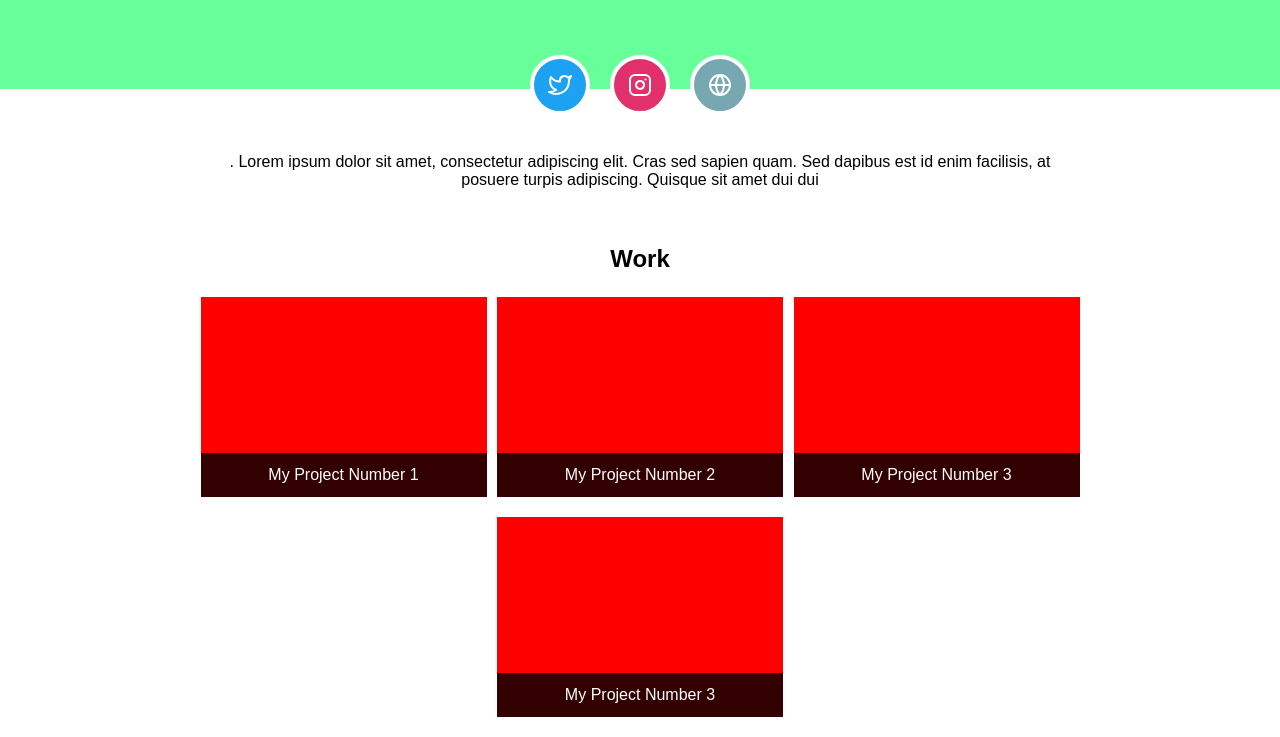
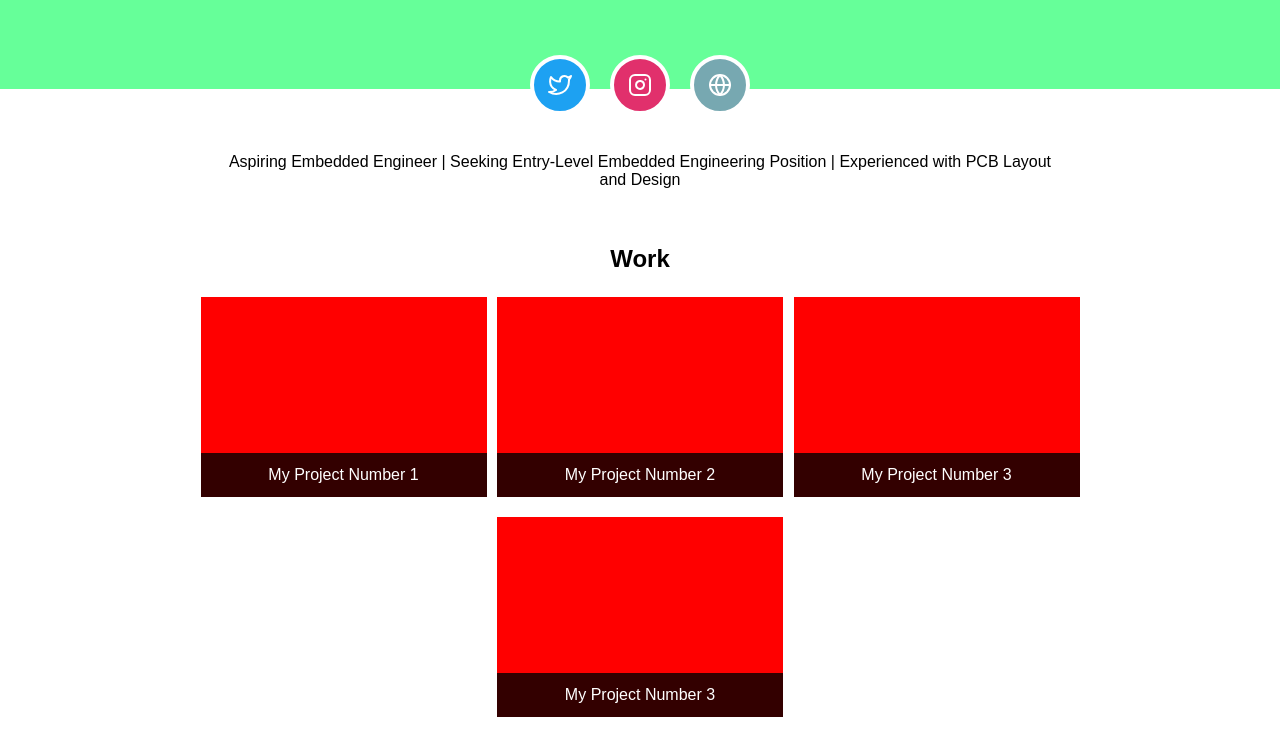
Before and after one commit to EstraLF/PersonalSite, a plain HTML site: page Skillshare Git Project/index.html in a window 1280 px wide. Shown: the part 186-923 px from the top of the page. Drawn offline with Linux system fonts and the light colour scheme.

Commit message:
Updated About Me section

```diff
--- a/Skillshare Git Project/index.html
+++ b/Skillshare Git Project/index.html
@@ -30,8 +30,7 @@
   <!-- About You -->
   <main>
     <section class="about">
-      <p>. Lorem ipsum dolor sit amet, consectetur adipiscing elit. Cras sed sapien quam. Sed dapibus est id enim facilisis,
-        at posuere turpis adipiscing. Quisque sit amet dui dui
+      <p> Aspiring Embedded Engineer | Seeking Entry-Level Embedded Engineering Position | Experienced with PCB Layout and Design
       </p>
     </section>
     <!-- Your Projects -->
```
